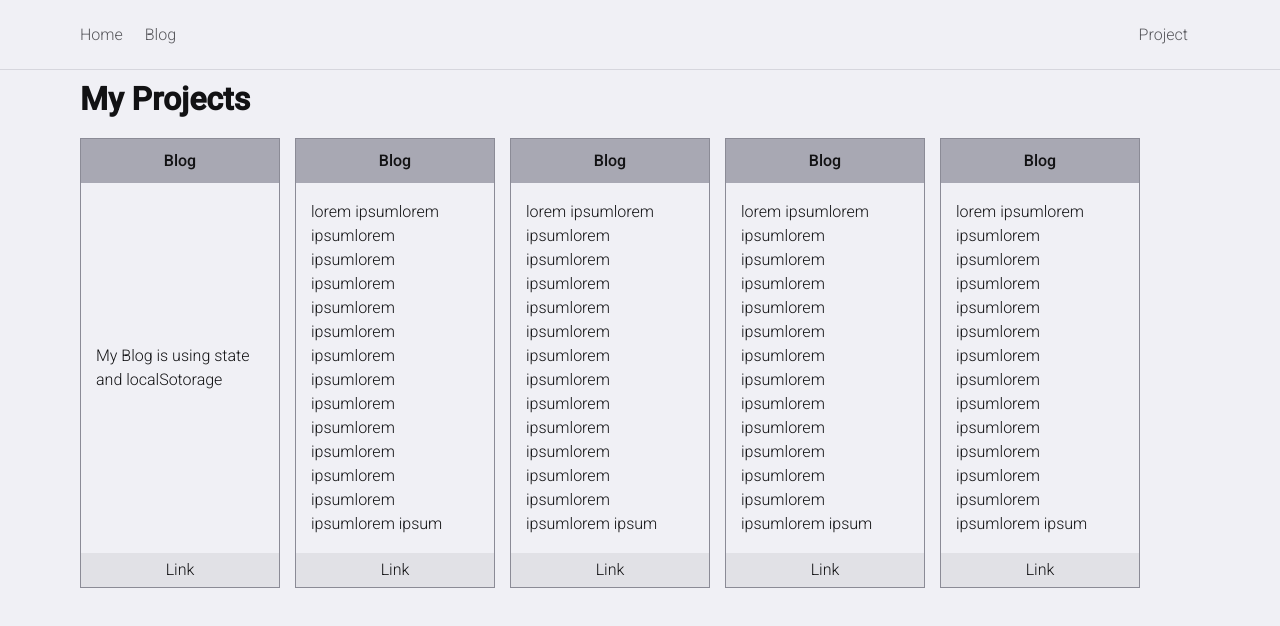
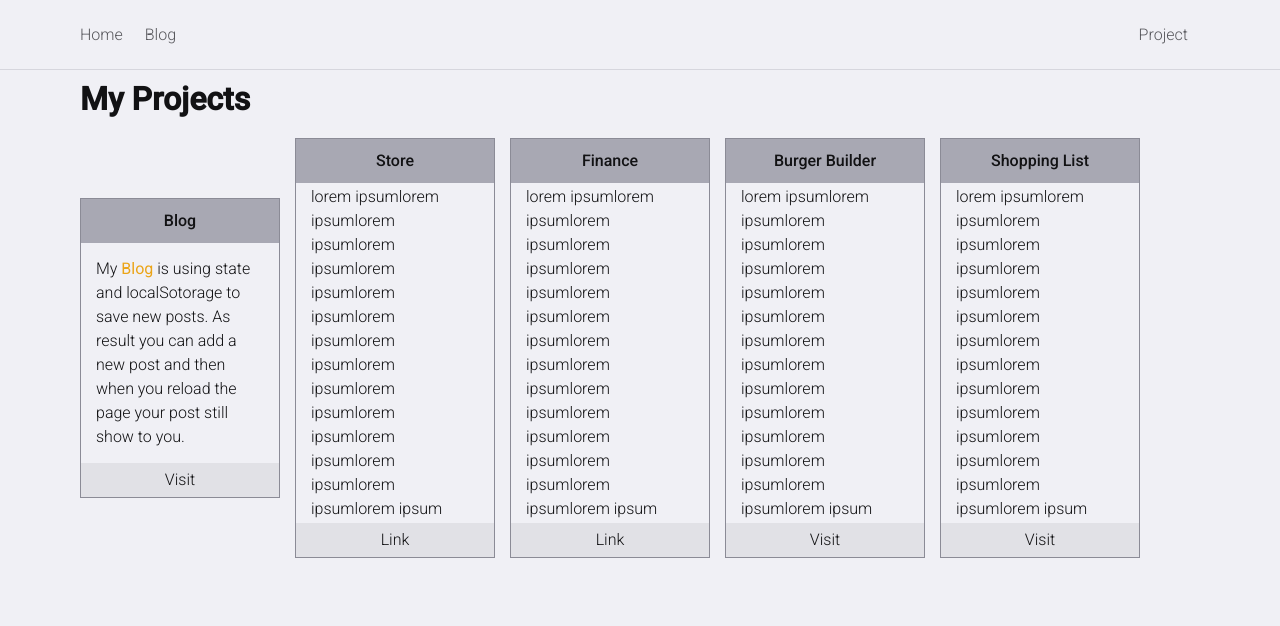
Before and after one commit to henriquenatanael/portfolio-project, a React (Create React App) app: page /project in a window 1280 px wide. Shown: the top 626 px of the page. Built offline with nearby package versions, Linux system fonts and the light colour scheme.

Commit message:
Update Header per page

```diff
--- a/src/App.js
+++ b/src/App.js
@@ -1,5 +1,4 @@
 import "./App.css";
-import { Header } from "./components/Header";
 import { BrowserRouter, Switch, Route } from "react-router-dom";
 import { Home } from './pages/Home'
 import { Project } from './pages/Project'
@@ -9,7 +8,6 @@ function App() {
   return (
     <>
       <BrowserRouter>
-        <Header />
         <Switch>
           <Route path="/" exact component={Home} />
           <Route path="/blog" component={Blog} />
--- a/src/index.scss
+++ b/src/index.scss
@@ -376,7 +376,7 @@ a {
   .project-item {
     max-width: 200px;
     border: 1px solid var(--gray-500);
-    min-height: 450px;
+    min-height: 300px;
     display: flex;
     flex-direction: column;
     justify-items: inherit;
@@ -397,7 +397,7 @@ a {
 
     .description {
       display: flex;
-      align-items: center;
+      align-items: flex-start;
       justify-content: flex-start;
       padding: 2px 15px;
       text-justify: inter-word;
--- a/src/pages/Blog/index.js
+++ b/src/pages/Blog/index.js
@@ -1,6 +1,6 @@
 import React, { useState } from "react";
-import { Link } from "react-router-dom";
-import Input from '../../components/Input'
+import { Header } from "../../components/Header";
+import Input from "../../components/Input";
 const fixPosts = [
   {
     slug: "introducing-the-new-jsx-transform",
@@ -26,23 +26,22 @@ const fixPosts = [
       "Today, we are publishing the first Release Candidate for React 17. It has been two and a half years since the previous major release of React, which is a long time even by our standards! In this blog post, we will describe the role of this major release, what changes you can expect in it, and how you can try this release.",
     link: "https://reactjs.org/blog/2020/08/10/react-v17-rc.html",
   },
-]
+];
 
 export const Blog = () => {
   const [newBlog, setNewBlog] = useState(false);
-  const [slug, setSlug] = useState('');
-  const [title, setTitle] = useState('');
-  const [excerpt, setExcerpt] = useState('');
-  const [link, setLink] = useState('');
+  const [slug, setSlug] = useState("");
+  const [title, setTitle] = useState("");
+  const [excerpt, setExcerpt] = useState("");
+  const [link, setLink] = useState("");
   const [posts, setPost] = useState(() => {
-
-    const item = localStorage.getItem('@posts')
-    let post = []
+    const item = localStorage.getItem("@posts");
+    let post = [];
     if (item) {
-      post = JSON.parse(item)
+      post = JSON.parse(item);
     }
-    return [...post]
-  })
+    return [...post];
+  });
 
   const saveBlog = () => {
     const newPost = {
@@ -51,15 +50,17 @@ export const Blog = () => {
       title,
       excerpt,
       link,
-    }
-    const newposts = [...posts]
-    newposts.push(newPost)
-    setPost(newposts)
-    localStorage.setItem('@posts',JSON.stringify(newposts))
-    setNewBlog(false)
-  }
+    };
+    const newposts = [...posts];
+    newposts.push(newPost);
+    setPost(newposts);
+    localStorage.setItem("@posts", JSON.stringify(newposts));
+    setNewBlog(false);
+  };
 
   return (
+    <>
+      <Header />
       <main className="content-post">
         <h1 className="highlight">Latest from Blog</h1>
         {/* {if(newBlog === false) {
@@ -69,6 +70,7 @@ export const Blog = () => {
           <div className="posts">
             {[...fixPosts, ...posts].map((post) => (
               <a
+                key={post.slug}
                 className="link"
                 target="_blank"
                 rel="noreferrer"
@@ -79,9 +81,9 @@ export const Blog = () => {
                 <p>{post.excerpt}</p>
               </a>
             ))}
-          <Link className="new" onClick={() => setNewBlog(true)}>
+            <a className="new" onClick={() => setNewBlog(true)}>
               New
-          </Link>
+            </a>
           </div>
         ) : (
           <div className="posts">
@@ -89,19 +91,35 @@ export const Blog = () => {
             <div className="new-post">
               <div>
                 <label>Slug</label>
-              <Input value={slug} onChange={e => setSlug(e.currentTarget.value)}type="text"/>
+                <Input
+                  value={slug}
+                  onChange={(e) => setSlug(e.currentTarget.value)}
+                  type="text"
+                />
               </div>
               <div>
                 <label>Title</label>
-              <Input value={title} onChange={e => setTitle(e.currentTarget.value)} type="text"/>
+                <Input
+                  value={title}
+                  onChange={(e) => setTitle(e.currentTarget.value)}
+                  type="text"
+                />
               </div>
               <div>
                 <label>Excerpt</label>
-              <Input value={excerpt} onChange={e => setExcerpt(e.currentTarget.value)} type="text"/>
+                <Input
+                  value={excerpt}
+                  onChange={(e) => setExcerpt(e.currentTarget.value)}
+                  type="text"
+                />
               </div>
               <div>
                 <label>Link</label>
-              <Input value={link} onChange={e => setLink(e.currentTarget.value)} type="url"/>
+                <Input
+                  value={link}
+                  onChange={(e) => setLink(e.currentTarget.value)}
+                  type="url"
+                />
               </div>
 
               <div className="actions">
@@ -119,5 +137,6 @@ export const Blog = () => {
           </div>
         )}
       </main>
+    </>
   );
 };
--- a/src/pages/Home/index.js
+++ b/src/pages/Home/index.js
@@ -1,8 +1,11 @@
 import React from "react";
 import Avatar from "../../assets/img/avatar.svg";
-import { Link } from 'react-router-dom'
+import { Link } from "react-router-dom";
+import { Header } from "../../components/Header";
 export const Home = () => {
   return (
+    <>
+      <Header />
       <div className="content">
         <main className="home-content">
           <div class="custom-shape-divider-bottom-1620750232">
@@ -27,14 +30,11 @@ export const Home = () => {
               Feel free to contact me and get a quote
               <br />
             </p>
-          <Link
-            to="about"
-          >
-            Contact
-          </Link>
+            <Link to="about">Contact</Link>
           </section>
           <img src={Avatar} alt="img" />
         </main>
       </div>
+    </>
   );
 };
--- a/src/pages/Project/index.js
+++ b/src/pages/Project/index.js
@@ -1,55 +1,65 @@
 import React from "react";
-
+import { Link } from "react-router-dom";
+import { Header } from "../../components/Header";
 export const Project = () => {
   return (
+    <>
+      <Header />
       <main className="content-projects">
         <h1>My Projects</h1>
         <div className="projects">
           <div className="project-item">
             <p className="title">Blog</p>
             <p className="description">
-           My Blog is using state and localSotorage
+              <p>
+                My <span className="highlight">Blog</span> is using state and
+                localSotorage to save new posts. As result you can add a new
+                post and then when you reload the page your post still show to
+                you.
               </p>
-          <p className="link">Link</p>
+            </p>
+            <p className="link">
+              <Link to="/blog">Visit</Link>
+            </p>
           </div>
           <div className="project-item">
-          <p className="title">Blog</p>
+            <p className="title">Store</p>
             <p className="description">
               lorem ipsumlorem ipsumlorem ipsumlorem ipsumlorem ipsumlorem
               ipsumlorem ipsumlorem ipsumlorem ipsumlorem ipsumlorem ipsumlorem
               ipsumlorem ipsumlorem ipsumlorem ipsum
             </p>
             <p className="link">Link</p>
-        </div>{" "}
+          </div>
           <div className="project-item">
-          <p className="title">Blog</p>
+            <p className="title">Finance</p>
             <p className="description">
               lorem ipsumlorem ipsumlorem ipsumlorem ipsumlorem ipsumlorem
               ipsumlorem ipsumlorem ipsumlorem ipsumlorem ipsumlorem ipsumlorem
               ipsumlorem ipsumlorem ipsumlorem ipsum
             </p>
             <p className="link">Link</p>
-        </div>{" "}
+          </div>
           <div className="project-item">
-          <p className="title">Blog</p>
+            <p className="title">Burger Builder</p>
             <p className="description">
               lorem ipsumlorem ipsumlorem ipsumlorem ipsumlorem ipsumlorem
               ipsumlorem ipsumlorem ipsumlorem ipsumlorem ipsumlorem ipsumlorem
               ipsumlorem ipsumlorem ipsumlorem ipsum
             </p>
-          <p className="link">Link</p>
-        </div>{" "}
+            <p className="link">Visit</p>
+          </div>
           <div className="project-item">
-          <p className="title">Blog</p>
+            <p className="title">Shopping List</p>
             <p className="description">
               lorem ipsumlorem ipsumlorem ipsumlorem ipsumlorem ipsumlorem
               ipsumlorem ipsumlorem ipsumlorem ipsumlorem ipsumlorem ipsumlorem
               ipsumlorem ipsumlorem ipsumlorem ipsum
             </p>
-          <p className="link">Link</p>
-        </div>{" "}
-
+            <p className="link">Visit</p>
+          </div>
         </div>
       </main>
+    </>
   );
 };
```
Lines whose indentation alone changed are shown as unchanged.
